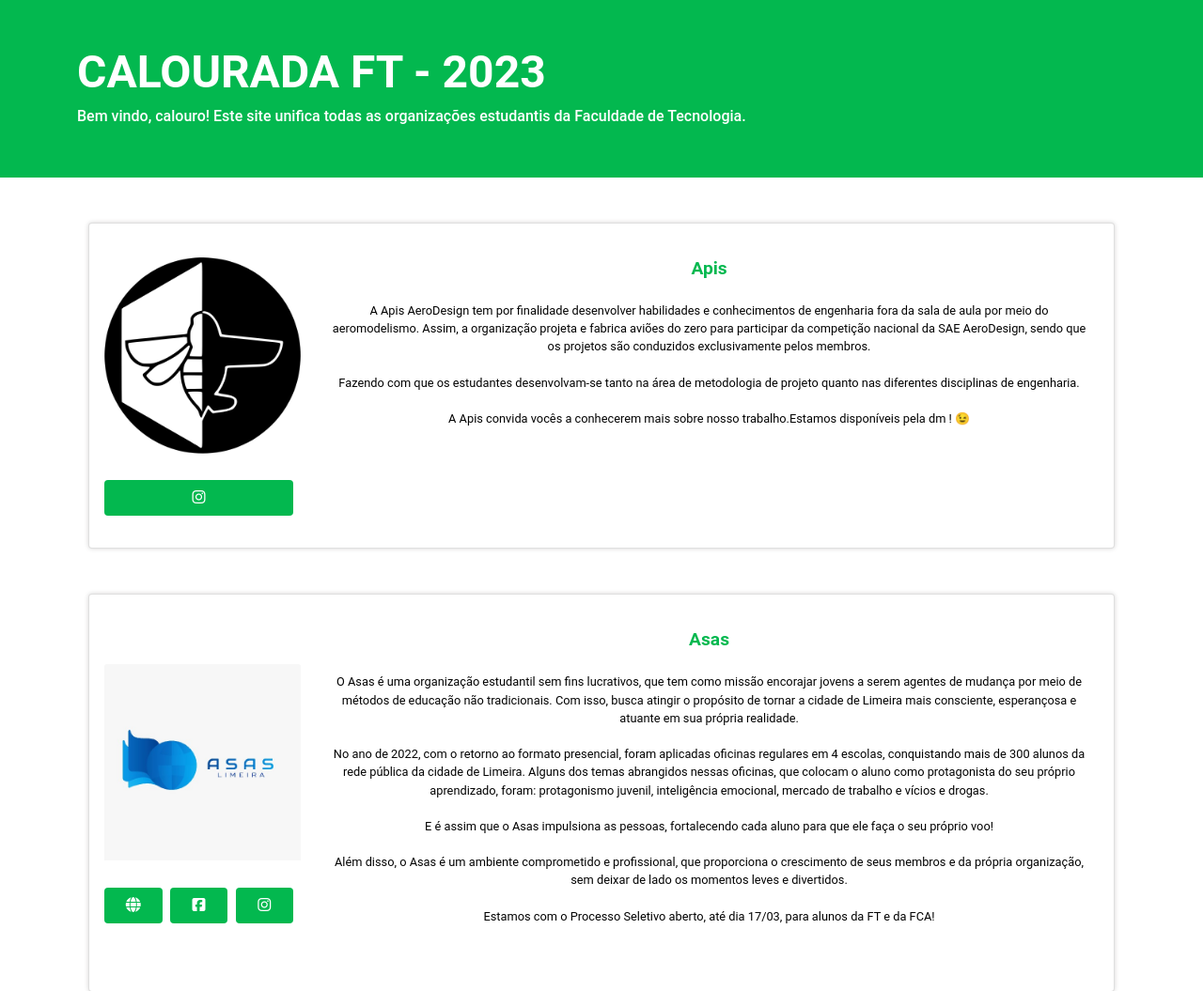
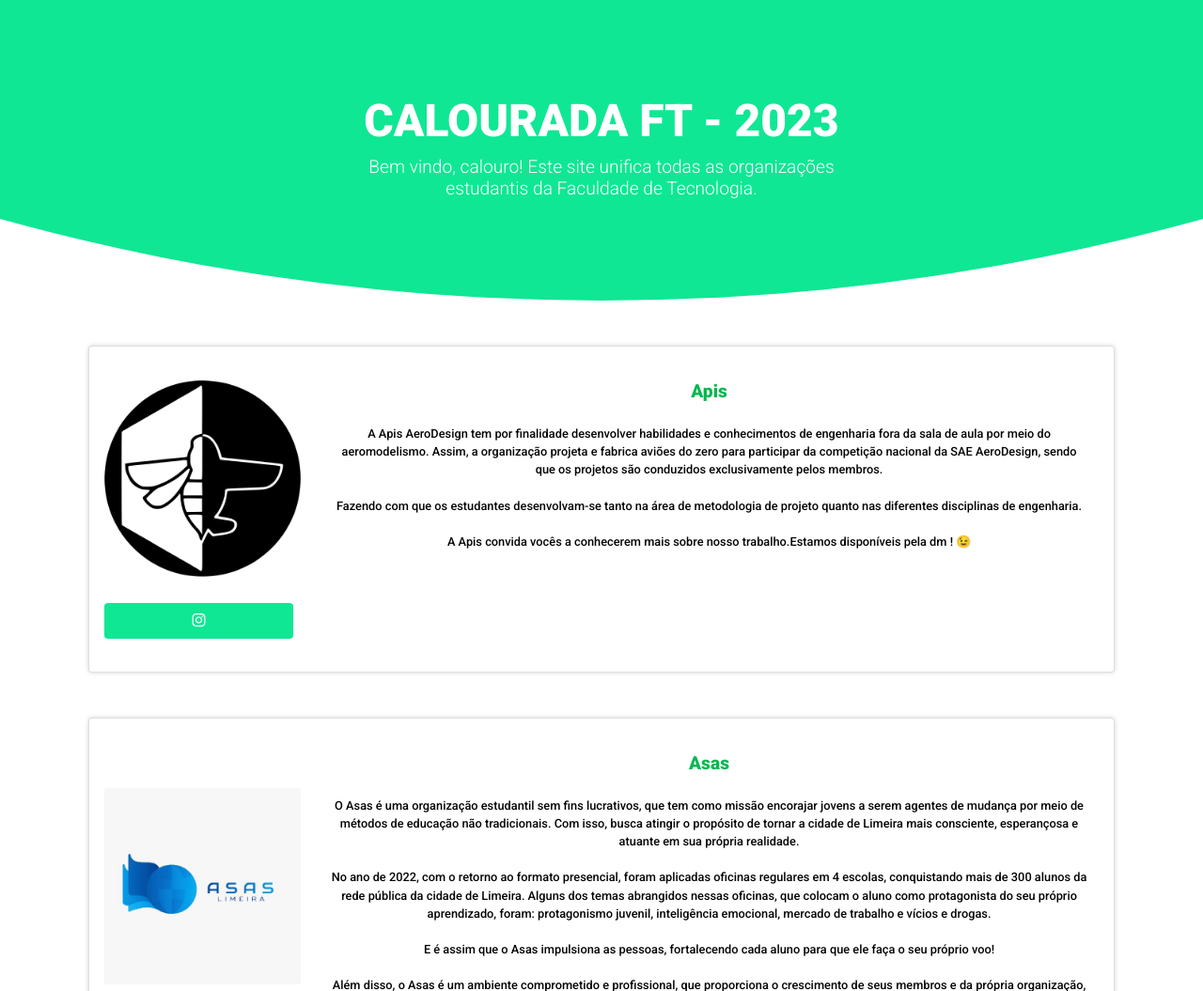
Before and after one commit to catunicamp/catunicamp.github.io, a plain HTML site: page index.html in a window 1280 px wide. Shown: the top 1055 px of the page at 94% size. Drawn offline with nearby package versions, Linux system fonts and the light colour scheme; a web font is replaced by a local one.

Commit message:
Melhorando CSS do header

```diff
--- a/index.html
+++ b/index.html
@@ -4,20 +4,26 @@
     <meta charset="UTF-8">
     <meta http-equiv="X-UA-Compatible" content="IE=edge">
     <meta name="viewport" content="width=device-width, initial-scale=1.0">
-    <link rel="stylesheet" type="text/css" href="./styles.css"  >
+    <link rel="stylesheet" type="text/css" href="./styles.css">
+
     <link rel="preconnect" href="https://fonts.googleapis.com">
     <link rel="preconnect" href="https://fonts.gstatic.com" crossorigin>
-    <link href="https://fonts.googleapis.com/css2?family=Akshar:wght@400;500;700&family=Nunito:wght@300;400;700&family=Poppins:wght@400;500;700&display=swap" rel="stylesheet">
+    <link href="https://fonts.googleapis.com/css2?family=Roboto:wght@100;300;400;500;900&display=swap" rel="stylesheet">
+
     <link href="https://cdn.jsdelivr.net/npm/bootstrap@5.1.3/dist/css/bootstrap.min.css" rel="stylesheet" integrity="sha384-1BmE4kWBq78iYhFldvKuhfTAU6auU8tT94WrHftjDbrCEXSU1oBoqyl2QvZ6jIW3" crossorigin="anonymous">
     <link rel="stylesheet" href="https://cdn.jsdelivr.net/npm/bootstrap-icons@1.7.1/font/bootstrap-icons.css">
+
     <link rel="shortcut icon" href="https://upload.wikimedia.org/wikipedia/commons/8/8c/Logotipo_Faculdade_de_Tecnologia_da_UNICAMP_Limeira-SP.jpg" />
 
     <title> Calourada 2023 - UNICAMP Limeira </title>
 </head>
 <body>
     <!-- BEM-VINDO -->
-    <div id="welcome" class="welcome">
-    </div>
+    <section>
+        <div id="welcome" class="welcome">
+
+        </div>
+    </section>
 
     <!-- CARDS -->
     <div id="cardOrgs" class="container d-flex mx-auto align-center mb-5 row">
--- a/scripts/welcome.js
+++ b/scripts/welcome.js
@@ -1,8 +1,6 @@
 var welcome = document.getElementById("welcome");
 
 welcome.innerHTML = `
-<div class="container text-wrap text-white pt-5 pb-5">
-    <b><h1 class="welcome-title";> CALOURADA FT - 2023 </h1></b>
-    <h6 class="welcome-sub-title font-weight: 400;"> Bem vindo, calouro! Este site unifica todas as organizações estudantis da Faculdade de Tecnologia. </h6>
-</div>
+    <b><h1> CALOURADA FT - 2023 </h1></b>
+    <h6> Bem vindo, calouro! Este site unifica todas as organizações estudantis da Faculdade de Tecnologia. </h6>
 `
--- a/styles.css
+++ b/styles.css
@@ -1,25 +1,60 @@
-body {
-    font-family: 'Roboto', sans-serif !important;
+:root {
+    --main-bg-color-gradient: linear-gradient(180deg, rgba(3,184,79,1) 29%, rgb(15, 231, 148) 79%);
+    --main-bg-color: rgb(15, 231, 148);
 }
 
-.welcome {
-    background: #03b84f;
+* {
+    font-family: 'Roboto', sans-serif;
+    margin: 0;
+    padding: 0;
+    box-sizing: border-box;
 }
 
-.welcome-title{
-    font-weight: 700;
-    font-size: 3rem !important;
+body{
+    min-height: 100vh;
 }
 
-.welcome-sub-title {
-    font-weight: 500;
-    font-size: 1rem !important;
+section {
+    position: relative;
+    width: 100%;
+    height: 40vh;
+    overflow: hidden;
+    display: flex;
+    justify-content: center;
+    align-items: center;
+    padding: 50px;
 }
 
-.circle {
-    width: 50px;
-    height: 50px;
-    border-radius: 50px;
+section::before{
+    content: '';
+    position: absolute;
+    bottom: 0;
+    left: 50%;
+    width: 100vh;
+    height: 100vh;
+    background: var(--main-bg-color-gradient) ;
+    border-radius: 50%;
+    transform-origin: bottom;
+    transform: translateX(-50%) scale(6);
+}
+
+section .welcome {
+    position: relative;
+    z-index: 1;
+    max-width: 1000px;
+    text-align: center;
+    color: white;
+}
+
+section .welcome h1{
+    font-weight: 700;
+    font-size: 3em !important;
+}
+
+section .welcome h6 {
+    font-size: 1.2rem !important;
+    padding: 0 20%;
+    font-weight: 300;
 }
 
 #cardOrgs h3 {
@@ -35,8 +70,6 @@ body {
     color: rgb(3, 3, 3);
 }
 
-
-
 .cardStyle {
     border-color: white;
     box-shadow: 0 0 5px rgb(214, 213, 213);
@@ -50,6 +83,7 @@ body {
 .card-body {
     width: 80%;
     margin-left: 20px;
+    font-weight: 500;
 }
 
 .column-img-social {
@@ -65,7 +99,8 @@ body {
 }
 
 .btn-card {
-    background-color: #03b84f !important;
+    background: var(--main-bg-color) !important;
+    border: 0;
     margin: 2%;
     flex: 1;
 }
@@ -110,4 +145,12 @@ body {
         flex-direction: row;
         margin: 10px 10px 10px;
     }
+
+    section .welcome h1{
+        font-size: 2em !important;
+    }
+
+    section .welcome h6 {
+        padding: 0 5%;
+    }
 }
```
